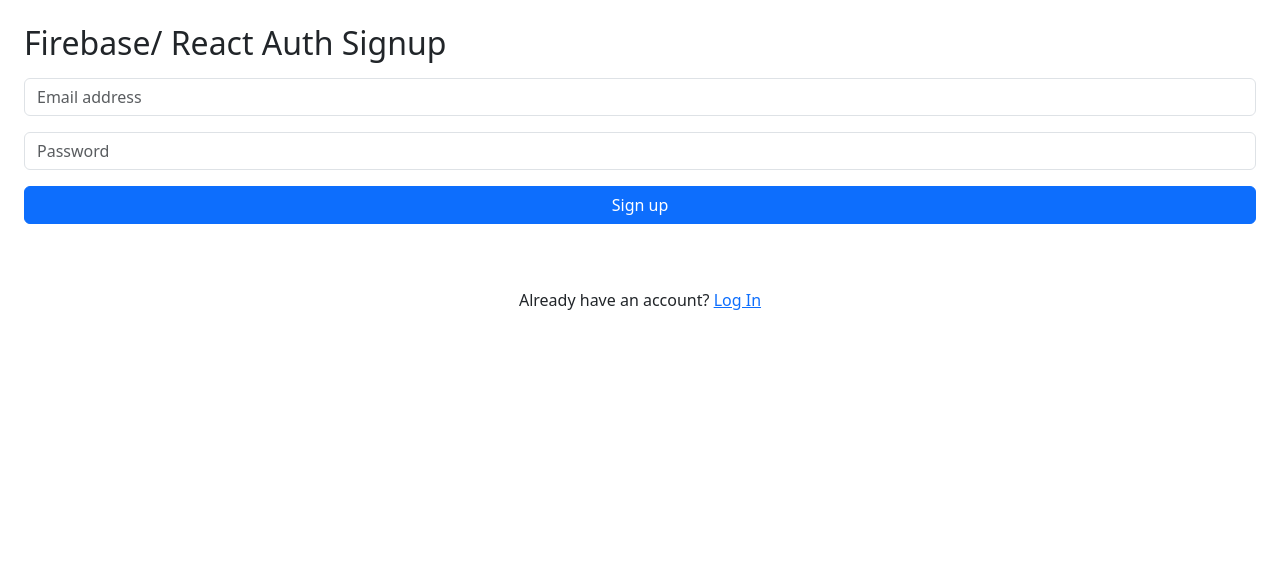
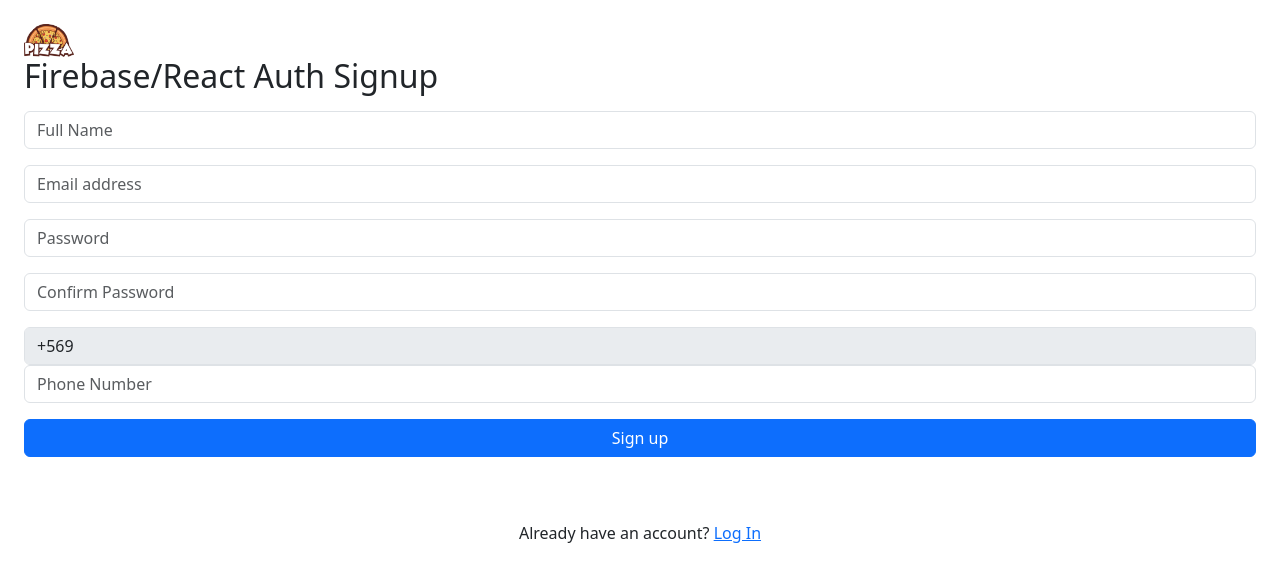
Before and after one commit to AngelSmithlgs/pizzeriaFront, a React (Vite) app: page /signup in a window 1280 px wide. Shown: the top 582 px of the page. Built offline with nearby package versions, Linux system fonts and the light colour scheme; no server answers.

Commit message:
add mas datos en registro

```diff
--- a/src/components/header/user/Login.jsx
+++ b/src/components/header/user/Login.jsx
@@ -4,6 +4,8 @@
 import { Button } from "react-bootstrap";
 import GoogleButton from "react-google-button";
 import { useUserAuth } from "../../context/UserAuthContext";
+
+import Logopizza from "../../../img/pizzalogo.png"
 
 const Login = () => {
   const [email, setEmail] = useState("");
@@ -36,7 +38,8 @@
   return (
     <>
       <div className="p-4 box">
-        <h2 className="mb-3">Firebase/ React Auth Login</h2>
+      <img src={Logopizza} alt='cart' style={{ maxWidth: '50px' }} />
+        <h2 className="mb-3">Firebase/React Auth Signup</h2>
 
         {error && <Alert variant="danger">{error}</Alert>}
 
--- a/src/components/header/user/Signup.jsx
+++ b/src/components/header/user/Signup.jsx
@@ -4,18 +4,35 @@
 import { Button } from "react-bootstrap";
 import { useUserAuth } from "../../context/UserAuthContext";
 
+import Logopizza from "../../../img/pizzalogo.png"
+
 const Signup = () => {
+  const [name, setName] = useState("");
   const [email, setEmail] = useState("");
+  const [password, setPassword] = useState("");
+  const [confirmPassword, setConfirmPassword] = useState("");
+  const [phoneNumber, setPhoneNumber] = useState("");
   const [error, setError] = useState("");
-  const [password, setPassword] = useState("");
   const { signUp } = useUserAuth();
   let navigate = useNavigate();
 
   const handleSubmit = async (e) => {
     e.preventDefault();
     setError("");
+
+    if (password !== confirmPassword) {
+      setError("Las contraseñas no coinciden");
+      return;
+    }
+
+    const phoneRegex = /^\+569\d{8}$/;
+    if (!phoneRegex.test(phoneNumber)) {
+      setError("El número de teléfono debe comenzar con +569 y tener 8 dígitos adicionales.");
+      return;
+    }
+
     try {
-      await signUp(email, password);
+      await signUp({ name, email, password, phoneNumber });
       navigate("/");
     } catch (err) {
       setError(err.message);
@@ -25,11 +42,19 @@
   return (
     <>
       <div className="p-4 box">
-        <h2 className="mb-3">Firebase/ React Auth Signup</h2>
+      <img src={Logopizza} alt='cart' style={{ maxWidth: '50px' }} />
+        <h2 className="mb-3">Firebase/React Auth Signup</h2>
 
         {error && <Alert variant="danger">{error}</Alert>}
 
         <Form onSubmit={handleSubmit}>
+          <Form.Group className="mb-3" controlId="formBasicName">
+            <Form.Control
+              type="text"
+              placeholder="Full Name"
+              onChange={(e) => setName(e.target.value)}
+            />
+          </Form.Group>
 
           <Form.Group className="mb-3" controlId="formBasicEmail">
             <Form.Control
@@ -44,6 +69,28 @@
               type="password"
               placeholder="Password"
               onChange={(e) => setPassword(e.target.value)}
+            />
+          </Form.Group>
+
+          <Form.Group className="mb-3" controlId="formBasicConfirmPassword">
+            <Form.Control
+              type="password"
+              placeholder="Confirm Password"
+              onChange={(e) => setConfirmPassword(e.target.value)}
+            />
+          </Form.Group>
+
+          <Form.Group className="mb-3" controlId="formBasicPhoneNumber">
+            <Form.Control
+              type="tel"
+              placeholder="+569"
+              value="+569"
+              disabled
+            />
+            <Form.Control
+              type="tel"
+              placeholder="Phone Number"
+              onChange={(e) => setPhoneNumber(e.target.value)}
             />
           </Form.Group>
 
```
